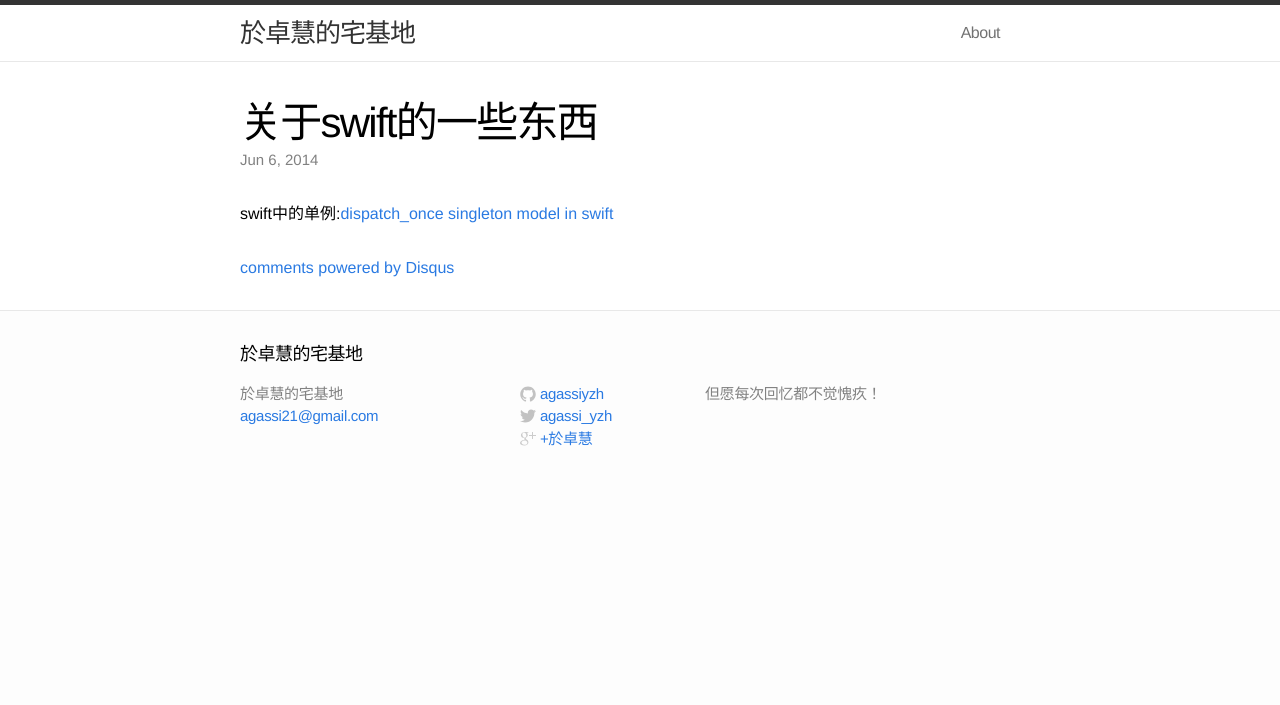
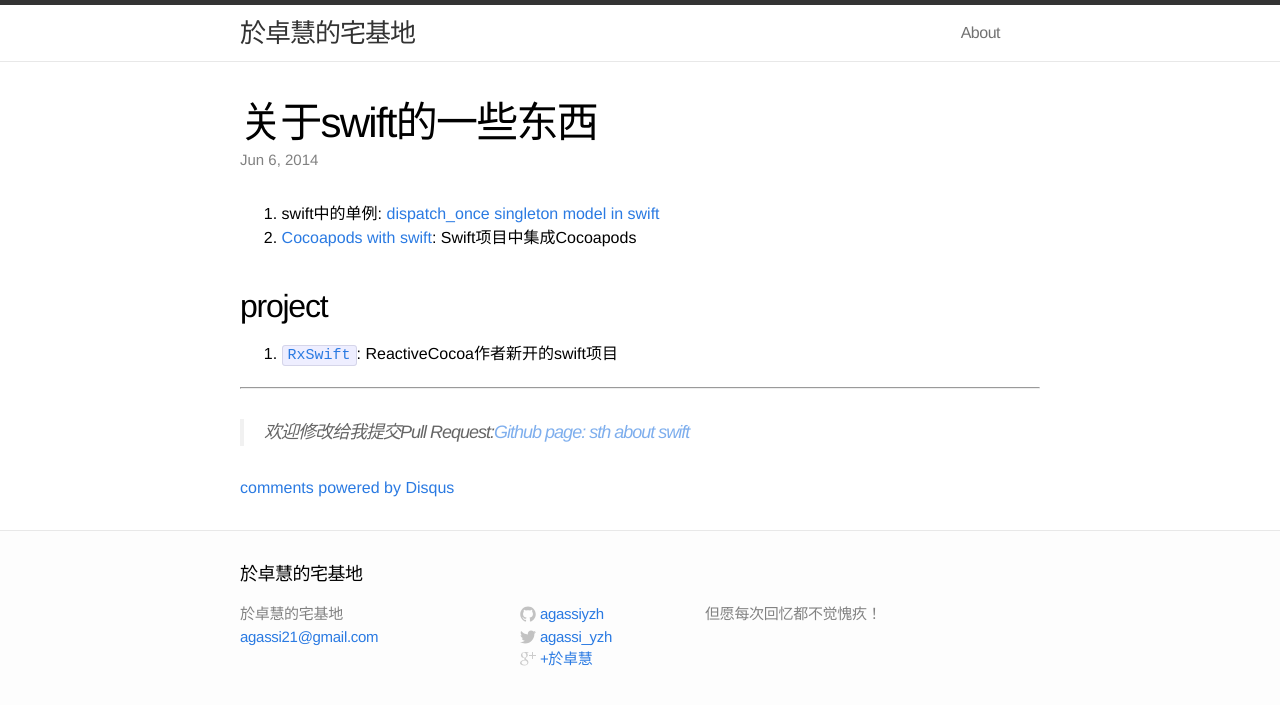
Before and after one commit to agassiyzh/agassiyzh.github.io-backup, a Jekyll site: the page built from _posts/2014-06-06-something-about-swift.md, in a window 1280 px wide. Shown: the top 705 px of the page. Built offline with Jekyll 4.4.1, drawn with Linux system fonts in a browser that asks for light colours; comment, search, counter and statistics services are not loaded.

Commit message:
sth about swift

```diff
--- a/_posts/2014-06-06-something-about-swift.md
+++ b/_posts/2014-06-06-something-about-swift.md
@@ -7,8 +7,22 @@ categories: Swift
 published: true
 ---
 
-swift中的单例:[dispatch_once singleton model in swift][singleton]
+1. swift中的单例: [dispatch_once singleton model in swift][singleton]
 
+2. [Cocoapods with swift][CococapodsSwift]: Swift项目中集成Cocoapods
 
+## project
+
+1. [`RxSwift`][RxSwift]: ReactiveCocoa作者新开的swift项目
+
+---
+
+>欢迎修改给我提交Pull Request:[Github page: sth about swift][self]
 
 [singleton]: http://stackoverflow.com/questions/24024549/dispatch-once-singleton-model-in-swift#
+
+[self]: https://github.com/agassiyzh/agassiyzh.github.io/blob/master/_posts/2014-06-06-something-about-swift.md
+
+[RxSwift]: https://github.com/jspahrsummers/RxSwift
+
+[CococapodsSwift]: https://medium.com/swift-programming/swift-cocoapods-da09d8ba6dd2
```
